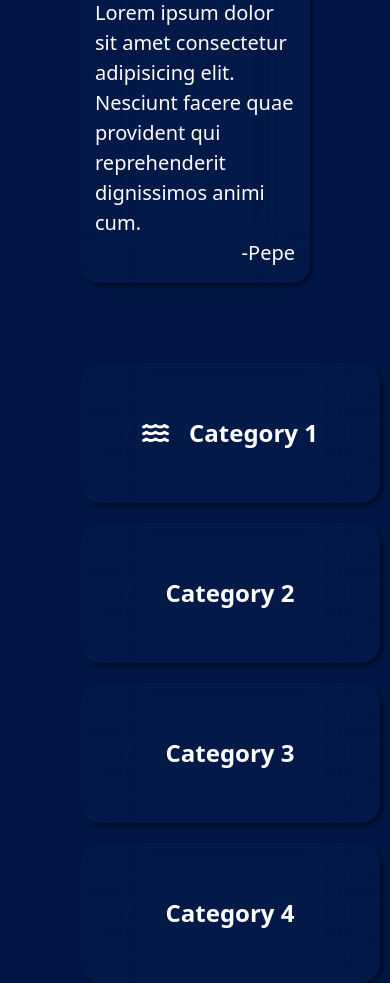
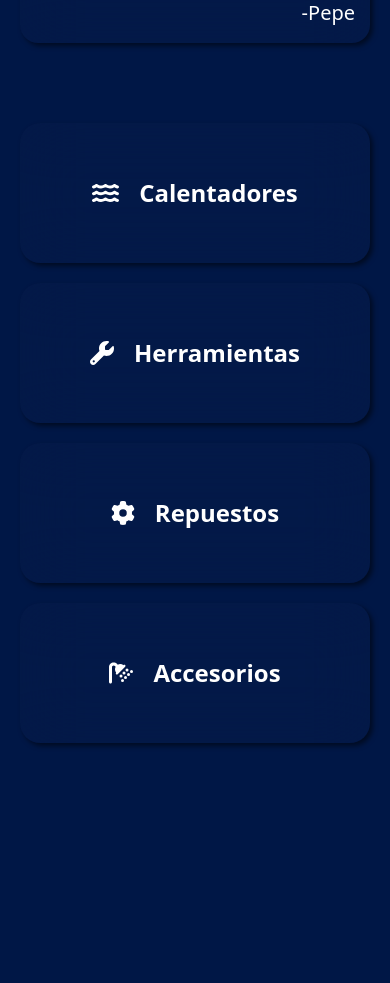
Before and after one commit to RedGas722/RedGas, a React (Vite) app: page / in a window 390 px wide. Shown: the part 960-1943 px from the top of the page. After the commit the page ends 1703 px from the top, so only its background shows below. Built offline with nearby package versions, Linux system fonts and the light colour scheme.

Commit message:
feat: Implement ProductCategory layout and styling; add responsive design adjustments

```diff
--- a/src/Layouts/ProductCategory/ProductCategory.css
+++ b/src/Layouts/ProductCategory/ProductCategory.css
@@ -0,0 +1,7 @@
+.cardCategoryContainer{
+    display: flex;
+    flex-wrap: wrap;
+    justify-content: center;
+    align-items: center;
+    gap: clamp(20px, 2vw, 40px);
+}
--- a/src/Layouts/ProductCategory/ProductCategory.jsx
+++ b/src/Layouts/ProductCategory/ProductCategory.jsx
@@ -1,18 +1,20 @@
 import React from "react"
 import PrpoductCatergories from "../../UI/PrpoductCatergories/PrpoductCatergories"
+import './ProductCategory.css'
 import { faWater } from '@fortawesome/free-solid-svg-icons'
+import { faWrench } from '@fortawesome/free-solid-svg-icons';
+import { faGear } from '@fortawesome/free-solid-svg-icons';
+import { faShower } from '@fortawesome/free-solid-svg-icons';
 
 
 export const ProductCategory = () => {
 	return(
-        <>
-            <section className="flex justify-between flex-wrap items-center gap-[20px]">
-                <PrpoductCatergories imgCategory={faWater} nameCategory="Category 1" />
-                <PrpoductCatergories imgCategory="/img/Category2.png" nameCategory="Category 2" />
-                <PrpoductCatergories imgCategory="/img/Category3.png" nameCategory="Category 3" />
-                <PrpoductCatergories imgCategory="/img/Category4.png" nameCategory="Category 4" />
+            <section className="cardCategoryContainer " >
+                <PrpoductCatergories imgCategory={faWater} nameCategory="Calentadores" />
+                <PrpoductCatergories imgCategory={faWrench} nameCategory="Herramientas" />
+                <PrpoductCatergories imgCategory={faGear} nameCategory="Repuestos" />
+                <PrpoductCatergories imgCategory={faShower} nameCategory="Accesorios" />
             </section>
-        </>
     )
 }
 export default ProductCategory
--- a/src/UI/PrpoductCatergories/PrpoductCatergories.css
+++ b/src/UI/PrpoductCatergories/PrpoductCatergories.css
@@ -0,0 +1,12 @@
+.cardCategory {
+    flex: 1 1 calc(20% - 20px);
+    min-width: clamp(250px, 20vw, 300px);
+    height: clamp(140px, 10vw, 180px);
+}
+
+.cardCategory:hover {
+    transform: scale(1.05);
+    transition: all ease-in-out 0.3s;
+}
+
+/* w-[300px] h-[140px] */
--- a/src/UI/PrpoductCatergories/PrpoductCatergories.jsx
+++ b/src/UI/PrpoductCatergories/PrpoductCatergories.jsx
@@ -1,14 +1,13 @@
 import React from "react";
 import { FontAwesomeIcon } from '@fortawesome/react-fontawesome';
+import './PrpoductCatergories.css';
 
 export const PrpoductCatergories = ({imgCategory, nameCategory, className}) => {
 	return(
-    <section>
-        <div className="bg-glass-total flex justify-center items-center gap-[20px] rounded-[20px] w-[300px] h-[140px] shadow_box">
+        <div className="cardCategory bg-glass-total flex justify-center items-center gap-[20px] rounded-[20px] shadow_box cursor-pointer">
             <FontAwesomeIcon icon={imgCategory} alt={nameCategory} style={className} className="text-white text-2xl"/>
             <h3 className="text-2xl text-white font-semibold">{nameCategory}</h3>
         </div>
-    </section>
     )
 };
 export default PrpoductCatergories;
--- a/src/index.css
+++ b/src/index.css
@@ -72,3 +72,8 @@ body {
   }
 
 }
+@media screen and (max-width: 768px) {
+  #root{
+    padding: 0 20px;
+  }
+}
```
